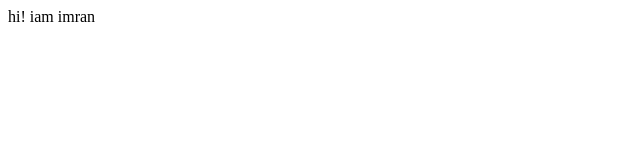
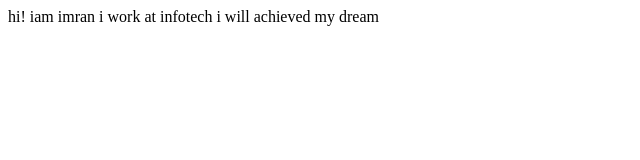
Before and after one commit to imran9007/student-name, a plain HTML site: page index.html in a window 1280 px wide. Shown: the whole page, without its empty margins (0-640 px from the left). Drawn offline with Linux system fonts and the light colour scheme.

Commit message:
docs: updated personal info

```diff
--- a/index.html
+++ b/index.html
@@ -8,5 +8,7 @@
 </head>
 <body>
    hi! iam imran
+   i work at infotech
+   i will achieved my dream
 </body>
 </html>
```
